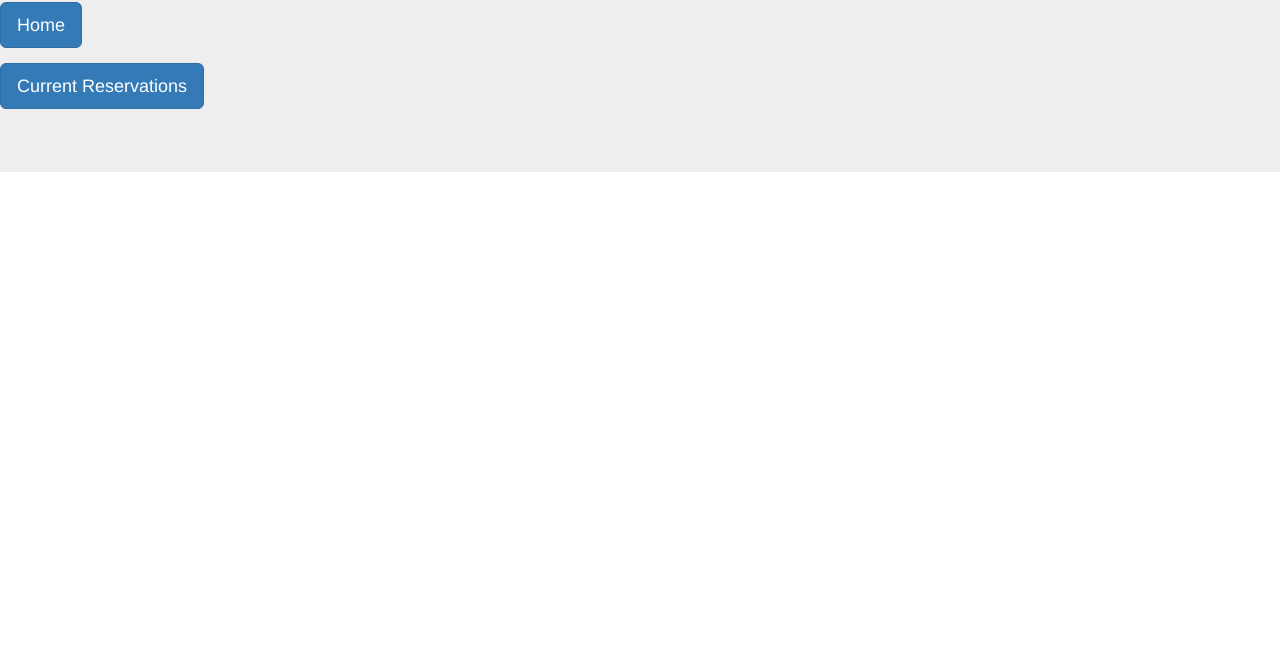
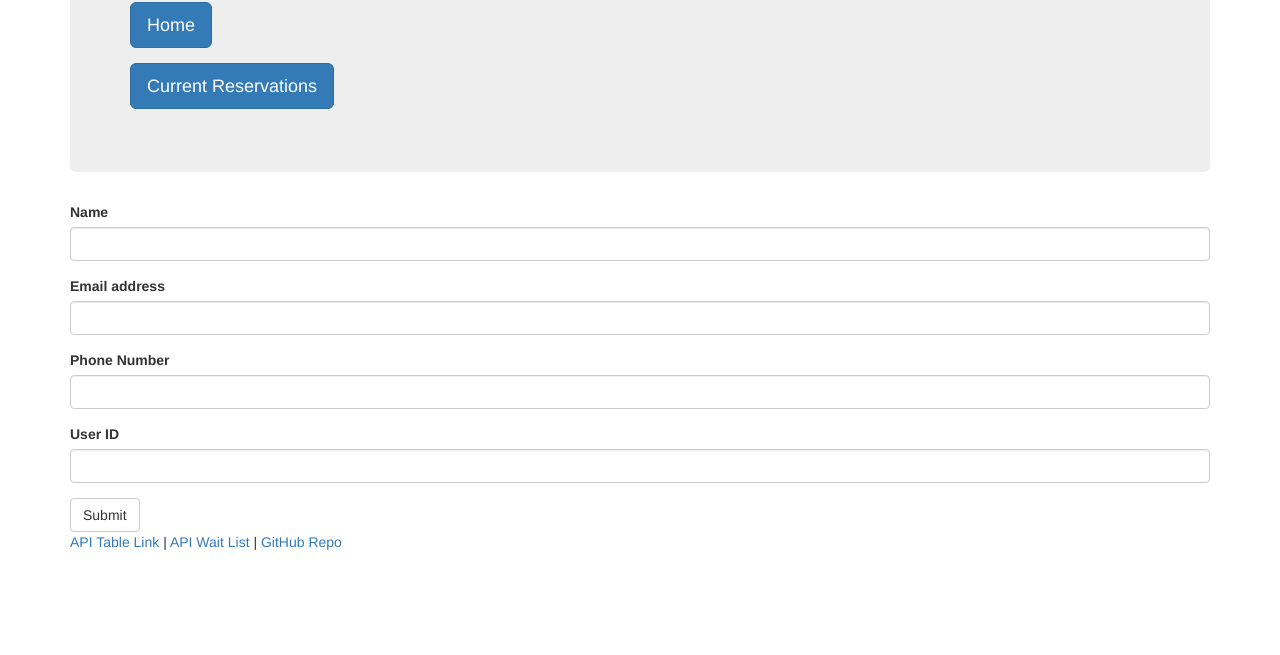
Before and after one commit to gildonkirk/reservations, a website: page public/booking.html in a window 1280 px wide. Shown: the part 145-800 px from the top of the page. Drawn offline with nearby package versions, Linux system fonts and the light colour scheme.

Commit message:
footer added

```diff
--- a/public/booking.html
+++ b/public/booking.html
@@ -5,10 +5,34 @@
 	<link rel="stylesheet" href="https://maxcdn.bootstrapcdn.com/bootstrap/3.3.7/css/bootstrap.min.css" integrity="sha384-BVYiiSIFeK1dGmJRAkycuHAHRg32OmUcww7on3RYdg4Va+PmSTsz/K68vbdEjh4u" crossorigin="anonymous">
 </head>
 <body>
-	<div class="jumbotron">
-		<h1>Booking</h1>
-		<p><a class="btn btn-primary btn-lg" href="index.html" role="button">Home</a></p>
-		<p><a class="btn btn-primary btn-lg" href="viewres.html" role="button">Current Reservations</a></p>
+	<div class="container">
+		<div class="jumbotron">
+			<h1>Booking</h1>
+			<p><a class="btn btn-primary btn-lg" href="index.html" role="button">Home</a></p>
+			<p><a class="btn btn-primary btn-lg" href="viewres.html" role="button">Current Reservations</a></p>
+		</div>
+		<form>
+			<div class="form-group">
+				<label for="name">Name</label>
+				<input type="text" class="form-control" id="name">
+			</div>
+			<div class="form-group">
+				<label for="email">Email address</label>
+				<input type="email" class="form-control" id="email">
+			</div>
+			<div class="form-group">
+				<label for="phone">Phone Number</label>
+				<input type="text" class="form-control" id="phone">
+			</div>
+			<div class="form-group">
+				<label for="user">User ID</label>
+				<input type="text" class="form-control" id="user">
+			</div>
+			<button type="submit" class="btn btn-default">Submit</button>
+		</form>
+		<footer>
+			<p><a href="/api/tables">API Table Link</a> | <a href="/api/waitlist">API Wait List</a> | <a href="https://github.com/gildonkirk/reservations">GitHub Repo</a></p>
+		</footer>
 	</div>
 </body>
 </html>
```
Also changed, not shown: public/index.html (+10 -5 lines), public/viewres.html (+21 -4 lines).
